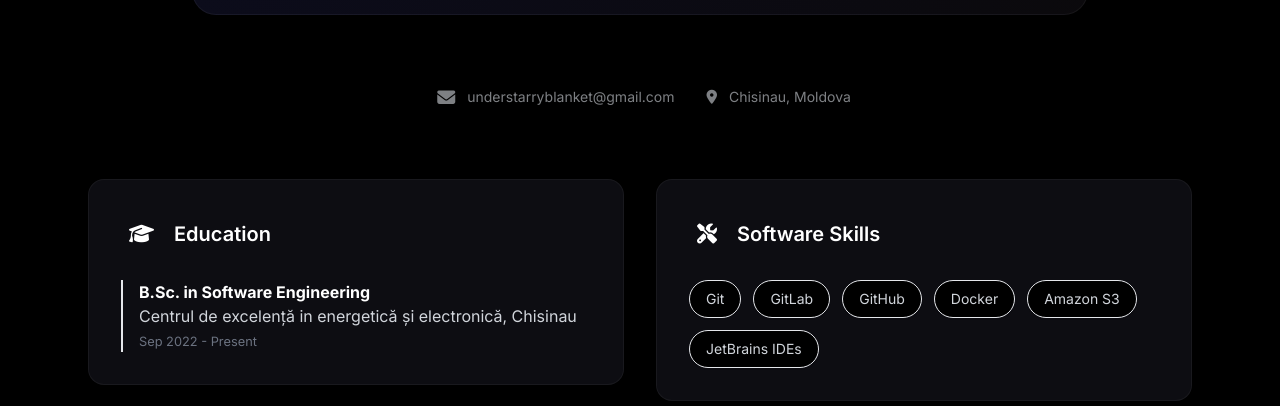
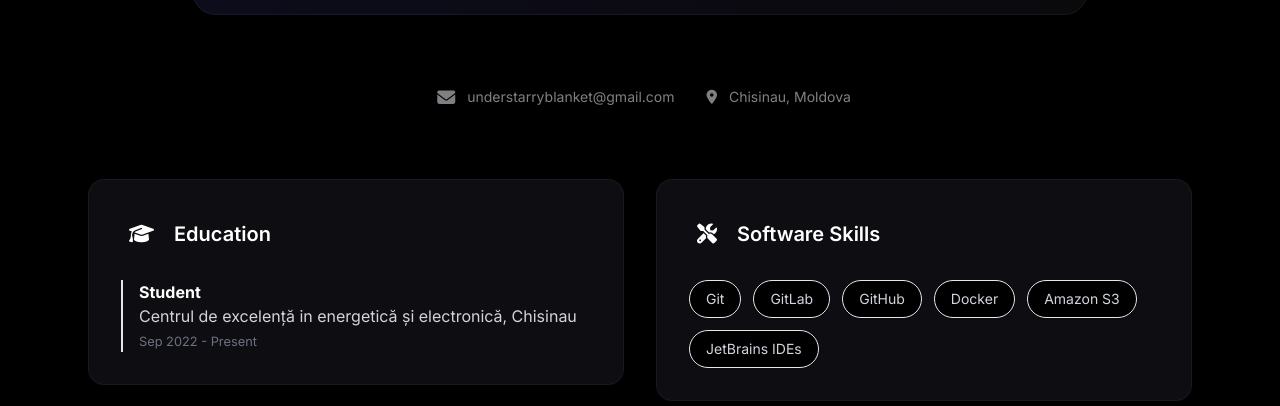
Before and after one commit to treeptt/treeptt.github.io, a plain HTML site: page index.html in a window 1280 px wide. Shown: the part 343-749 px from the top of the page. Drawn offline with nearby package versions, Linux system fonts and the light colour scheme.

Commit message:
Update title and education details in index.html

```diff
--- a/index.html
+++ b/index.html
@@ -3,7 +3,7 @@
 <head>
 <meta charset="UTF-8">
 <meta name="viewport" content="width=device-width, initial-scale=1.0">
-<title>Timur Cravtov - Software Engineer</title>
+<title>Treept - Full-Stack Developer</title>
 <link rel="icon" type="image/x-icon" href="/assets/web.png">
 <script src="https://cdn.tailwindcss.com"></script>
 <link rel="stylesheet" href="https://cdnjs.cloudflare.com/ajax/libs/font-awesome/6.4.0/css/all.min.css">
@@ -138,7 +138,7 @@
             </h2>
             <div class="border-l-2 border-primary/70 pl-4 relative">
                 <span class="absolute w-3 h-3 bg-primary/70 rounded-full -left-[6.5px] top-1"></span>
-                <h3 class="font-bold text-white">B.Sc. in Software Engineering</h3>
+                <h3 class="font-bold text-white">Student</h3>
                 <p class="text-gray-300">Centrul de excelență in energetică și electronică, Chisinau</p>
                 <small class="text-gray-500">Sep 2022 - Present</small>
             </div>
```
